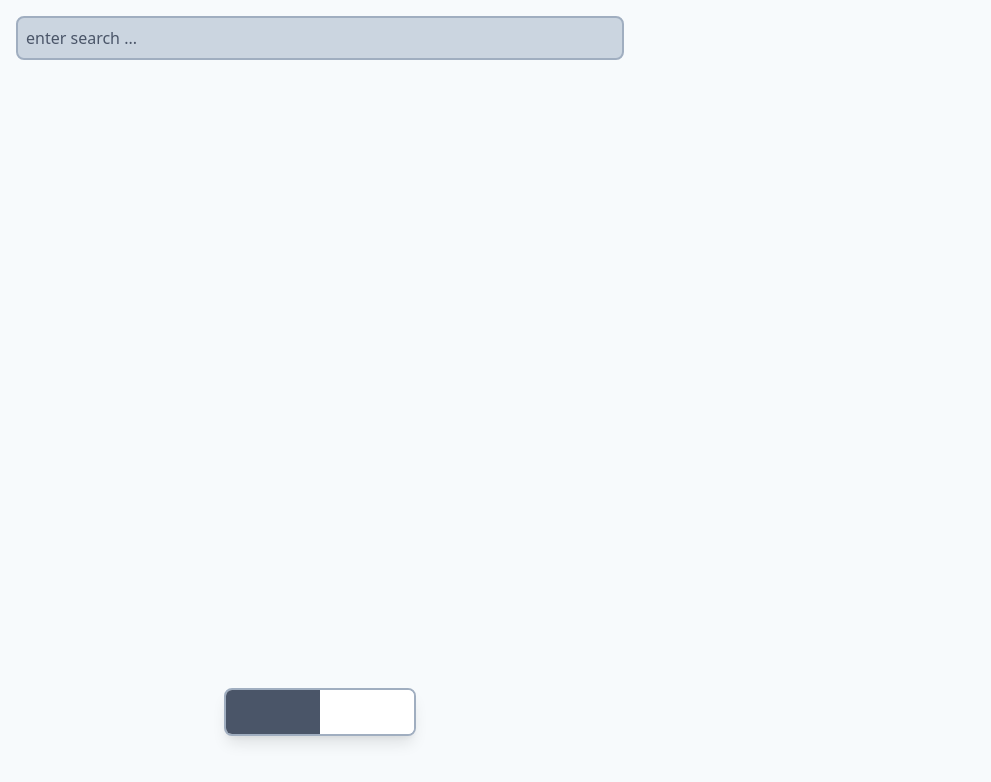
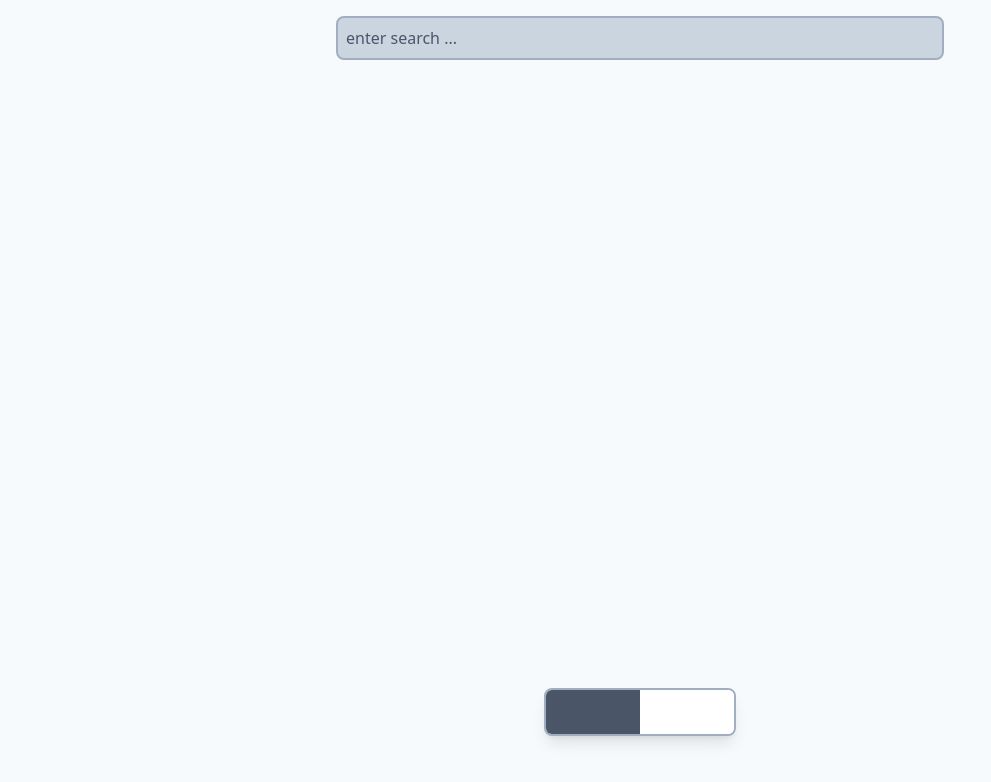
Before and after one commit to puresick/chit, a Vue app: page /#/ in a window 1280 px wide. Shown: the top 782 px of the page, without its empty margins (0-991 px from the left). Built offline with nearby package versions, Linux system fonts and the light colour scheme; some icons are missing.

Commit message:
Move layout on large screens into center to have mvp view

```diff
--- a/src/App.vue
+++ b/src/App.vue
@@ -1,5 +1,5 @@
 <template>
-	<article class="min-h-full flex flex-col max-w-screen-sm">
+	<article class="min-h-full w-full flex flex-col max-w-screen-sm">
 		<router-view />
 		<AppNavigation />
 	</article>
@@ -31,6 +31,13 @@ export default {
 			bg-gray-100;
 	}
 
+	body {
+		display: flex;
+		flex-direction: column;
+		align-items: center;
+		width: 100%;
+	}
+
 	@tailwind components;
 	@tailwind utilities;
 </style>
```
